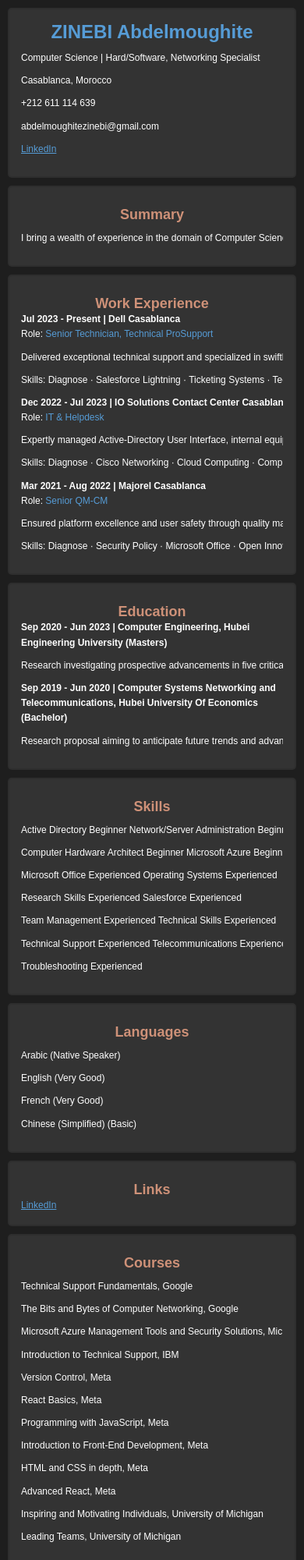
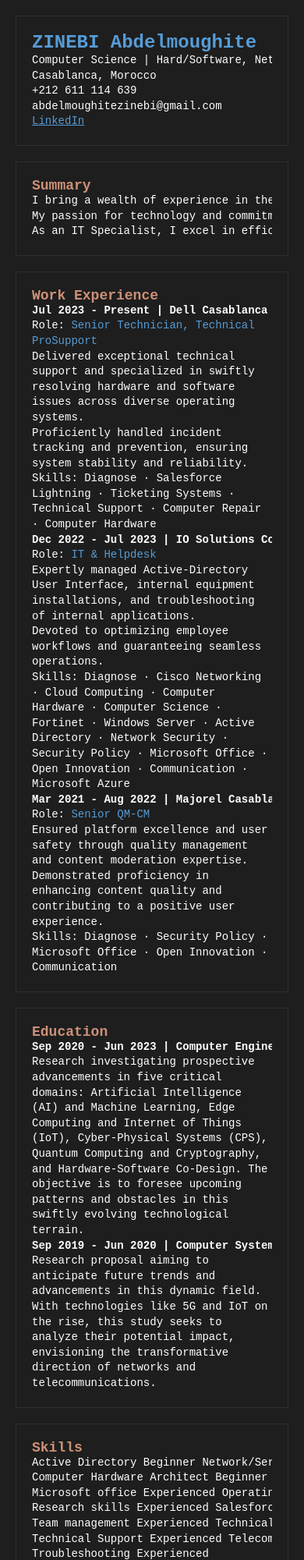
Before and after one commit to GIVREFOUX/Online, a plain HTML site: page index.html in a window 390 px wide. Shown: the top 2000 px of the page at 78% size. Drawn offline with Linux system fonts and the light colour scheme.

Commit message:
Update index.html

```diff
--- a/index.html
+++ b/index.html
@@ -1,32 +1,20 @@
 <!DOCTYPE html>
 <html>
-
 <head>
-    <meta name="viewport" content="width=device-width, initial-scale=1.0">
   <style>
     body {
       background-color: #1E1E1E;
-            font-family: Arial, sans-serif;
+      font-family: 'Courier New', monospace;
       color: #FFFFFF;
       margin: 0;
       padding: 0;
-            text-align: center;
     }
 
     .cv-section {
       margin: 20px;
+      border: 1px solid #2E2E2E;
       padding: 20px;
-            border: 2px solid #2E2E2E;
       word-wrap: break-word;
-            border-radius: 5px;
-            background-color: #333;
-            margin-bottom: 20px;
-            transition: background-color 0.3s, transform 0.3s;
-        }
-
-        .cv-section:hover {
-            background-color: #2E2E2E;
-            transform: scale(1.02);
     }
 
     .name {
@@ -39,18 +27,12 @@
       font-size: 18px;
       font-weight: bold;
       color: #CE9178;
-            margin-top: 10px;
     }
 
     .section-content {
       font-size: 14px;
-            line-height: 1.6;
+      line-height: 1.4;
       color: #FFFFFF;
-            text-align: left;
-        }
-
-        .section-content p {
-            margin: 10px 0;
     }
 
     .typing-effect {
@@ -60,56 +42,38 @@
     }
 
     @keyframes typing {
-            from {
-                width: 0;
-            }
-
-            to {
-                width: 100%;
-            }
+      from { width: 0; }
+      to { width: 100%; }
     }
 
     @keyframes blink-caret {
-            from, to {
-                border-right: 2px solid transparent;
+      from, to { border-right: 2px solid transparent; }
+      50% { border-right: 2px solid #000; }
     }
 
-            50% {
-                border-right: 2px solid #000;
-            }
-        }
-
-        @media (max-width: 767px) {
-            .cv-section {
-                margin: 10px;
-                padding: 15px;
-            }
-
-            .section-content {
-                font-size: 12px;
-            }
+    .formatted-text {
+      white-space: normal;
     }
   </style>
 </head>
-
 <body>
   <div class="cv-section">
     <div class="name typing-effect">ZINEBI Abdelmoughite</div>
     <div class="section-content typing-effect">
-            <p>Computer Science | Hard/Software, Networking Specialist</p>
-            <p>Casablanca, Morocco</p>
-            <p>+212 611 114 639</p>
-            <p>abdelmoughitezinebi@gmail.com</p>
-            <p><a href="https://www.linkedin.com/in/abdelmoughitezinebi/" style="color: #569CD6;">LinkedIn</a></p>
+      Computer Science | Hard/Software, Networking Specialist<br>
+      Casablanca, Morocco<br>
+      +212 611 114 639<br>
+      abdelmoughitezinebi@gmail.com<br>
+      <a href="https://www.linkedin.com/in/abdelmoughitezinebi/" style="color: #569CD6;">LinkedIn</a>
     </div>
   </div>
 
   <div class="cv-section">
     <div class="section-title typing-effect">Summary</div>
     <div class="section-content typing-effect">
-            <p>I bring a wealth of experience in the domain of Computer Science, specializing in hardware, software, and networking.
-                My passion for technology and commitment to learning make me a quick learner, ensuring I adapt seamlessly to evolving industry dynamics.
-                As an IT Specialist, I excel in efficiently resolving hardware and software issues, with a particular focus on network security and system administration.</p>
+      I bring a wealth of experience in the domain of Computer Science, specializing in hardware, software, and networking.<br>
+      My passion for technology and commitment to learning make me a quick learner, ensuring I adapt seamlessly to evolving industry dynamics.<br>
+      As an IT Specialist, I excel in efficiently resolving hardware and software issues, with a particular focus on network security and system administration.
     </div>
   </div>
 
@@ -123,8 +87,11 @@
         <div class="work-title">
           Role: <span style="color: #569CD6;">Senior Technician, Technical ProSupport</span>
         </div>
-                <p class="typing-effect">Delivered exceptional technical support and specialized in swiftly resolving hardware and software issues across diverse operating systems. Proficiently handled incident tracking and prevention, ensuring system stability and reliability.</p>
-                <p class="typing-effect">Skills: Diagnose · Salesforce Lightning · Ticketing Systems · Technical Support · Computer Repair · Computer Hardware</p>
+        <div class="formatted-text typing-effect">
+          Delivered exceptional technical support and specialized in swiftly resolving hardware and software issues across diverse operating systems.<br>
+          Proficiently handled incident tracking and prevention, ensuring system stability and reliability.<br>
+          Skills: Diagnose · Salesforce Lightning · Ticketing Systems · Technical Support · Computer Repair · Computer Hardware
+        </div>
       </div>
 
       <div class="work-entry">
@@ -134,8 +101,11 @@
         <div class="work-title">
           Role: <span style="color: #569CD6;">IT & Helpdesk</span>
         </div>
-                <p class="typing-effect">Expertly managed Active-Directory User Interface, internal equipment installations, and troubleshooting of internal applications. Devoted to optimizing employee workflows and guaranteeing seamless operations.</p>
-                <p class="typing-effect">Skills: Diagnose · Cisco Networking · Cloud Computing · Computer Hardware · Computer Science · Fortinet · Windows Server · Active Directory · Network Security · Security Policy · Microsoft Office · Open Innovation · Communication · Microsoft Azure</p>
+        <div class="formatted-text typing-effect">
+          Expertly managed Active-Directory User Interface, internal equipment installations, and troubleshooting of internal applications.<br>
+          Devoted to optimizing employee workflows and guaranteeing seamless operations.<br>
+          Skills: Diagnose · Cisco Networking · Cloud Computing · Computer Hardware · Computer Science · Fortinet · Windows Server · Active Directory · Network Security · Security Policy · Microsoft Office · Open Innovation · Communication · Microsoft Azure
+        </div>
       </div>
 
       <div class="work-entry">
@@ -145,96 +115,136 @@
         <div class="work-title">
           Role: <span style="color: #569CD6;">Senior QM-CM</span>
         </div>
-                <p class="typing-effect">Ensured platform excellence and user safety through quality management and content moderation expertise. Demonstrated proficiency in enhancing content quality and contributing to a positive user experience.</p>
-                <p class="typing-effect">Skills: Diagnose · Security Policy · Microsoft Office · Open Innovation · Communication</p>
+        <div class="formatted-text typing-effect">
+          Ensured platform excellence and user safety through quality management and content moderation expertise.<br>
+          Demonstrated proficiency in enhancing content quality and contributing to a positive user experience.<br>
+          Skills: Diagnose · Security Policy · Microsoft Office · Open Innovation · Communication
+        </div>
       </div>
     </div>
   </div>
 
   <div class="cv-section">
     <div class="section-title typing-effect">Education</div>
-        <div class="section-content">
+    <div class="section-content typing-effect">
+      <div class="education-entry">
+        <div class="education-headline typing-effect">
           <b>Sep 2020 - Jun 2023 | Computer Engineering, Hubei Engineering University (Masters)</b>
-            <p class="typing-effect">Research investigating prospective advancements in five critical domains: Artificial Intelligence (AI) and Machine Learning, Edge Computing and Internet of Things (IoT), Cyber-Physical Systems (CPS), Quantum Computing and Cryptography, and Hardware-Software Co-Design. The objective is to foresee upcoming patterns and obstacles in this swiftly evolving technological terrain.</p>
+        </div>
+        <div class="formatted-text typing-effect">
+          Research investigating prospective advancements in five critical domains: Artificial Intelligence (AI) and Machine Learning, Edge Computing and Internet of Things (IoT), Cyber-Physical Systems (CPS), Quantum Computing and Cryptography, and Hardware-Software Co-Design. The objective is to foresee upcoming patterns and obstacles in this swiftly evolving technological terrain.
+        </div>
+      </div>
+
+      <div class="education-entry">
+        <div class="education-headline typing-effect">
           <b>Sep 2019 - Jun 2020 | Computer Systems Networking and Telecommunications, Hubei University Of Economics (Bachelor)</b>
-            <p class="typing-effect">Research proposal aiming to anticipate future trends and advancements in this dynamic field. With technologies like 5G and IoT on the rise, this study seeks to analyze their potential impact, envisioning the transformative direction of networks and telecommunications.</p>
+        </div>
+        <div class="formatted-text typing-effect">
+          Research proposal aiming to anticipate future trends and advancements in this dynamic field. With technologies like 5G and IoT on the rise, this study seeks to analyze their potential impact, envisioning the transformative direction of networks and telecommunications.
+        </div>
+      </div>
     </div>
   </div>
 
   <div class="cv-section">
     <div class="section-title typing-effect">Skills</div>
-        <div class="section-content">
-            <p class="typing-effect">Active Directory Beginner Network/Server Administration Beginner</p>
-            <p class="typing-effect">Computer Hardware Architect Beginner Microsoft Azure Beginner</p>
-            <p class="typing-effect">Microsoft Office Experienced Operating Systems Experienced</p>
-            <p class="typing-effect">Research Skills Experienced Salesforce Experienced</p>
-            <p class="typing-effect">Team Management Experienced Technical Skills Experienced</p>
-            <p class="typing-effect">Technical Support Experienced Telecommunications Experienced</p>
-            <p class="typing-effect">Troubleshooting Experienced</p>
+    <div class="section-content typing-effect">
+      Active Directory Beginner Network/Server Administration Beginner<br>
+      Computer Hardware Architect Beginner Microsoft azure Beginner<br>
+      Microsoft office Experienced Operating Systems Experienced<br>
+      Research skills Experienced Salesforce Experienced<br>
+      Team management Experienced Technical skills Experienced<br>
+      Technical Support Experienced Telecommunications Experienced<br>
+      Troubleshooting Experienced
     </div>
   </div>
 
   <div class="cv-section">
     <div class="section-title typing-effect">Languages</div>
-        <div class="section-content">
-            <p class="typing-effect">Arabic (Native Speaker)</p>
-            <p class="typing-effect">English (Very Good)</p>
-            <p class="typing-effect">French (Very Good)</p>
-            <p class="typing-effect">Chinese (Simplified) (Basic)</p>
-        </div>
-    </div>
-
-    <div class="cv-section">
-        <div class="section-title typing-effect">Links</div>
-        <div class="section-content">
-            <a href="https://www.linkedin.com/in/abdelmoughitezinebi/" style="color: #569CD6;" class="typing-effect">LinkedIn</a>
+    <div class="section-content typing-effect">
+      Arabic Native Speaker<br>
+      English Very Good<br>
+      French Very Good<br>
+      Chinese (Simplified) Basic
     </div>
   </div>
 
   <div class="cv-section">
     <div class="section-title typing-effect">Courses</div>
     <div class="section-content">
-            <p class="typing-effect">Technical Support Fundamentals, Google</p>
-            <p class="typing-effect">The Bits and Bytes of Computer Networking, Google</p>
-            <p class="typing-effect">Microsoft Azure Management Tools and Security Solutions, Microsoft</p>
-            <p class="typing-effect">Introduction to Technical Support, IBM</p>
-            <p class="typing-effect">Version Control, Meta</p>
-            <p class="typing-effect">React Basics, Meta</p>
-            <p class="typing-effect">Programming with JavaScript, Meta</p>
-            <p class="typing-effect">Introduction to Front-End Development, Meta</p>
-            <p class="typing-effect">HTML and CSS in depth, Meta</p>
-            <p class="typing-effect">Advanced React, Meta</p>
-            <p class="typing-effect">Inspiring and Motivating Individuals, University of Michigan</p>
-            <p class="typing-effect">Leading Teams, University of Michigan</p>
+      <div class="course-entry">
+        <div class="course-headline typing-effect">
+          Technical Support Fundamentals, Google
+        </div>
+        <div class="course-title typing-effect">
+          The Bits and Bytes of Computer Networking, Google
+        </div>
+        <div class="course-title typing-effect">
+          Microsoft Azure Management Tools and Security Solutions, Microsoft
+        </div>
+        <div class="course-title typing-effect">
+          Introduction to Technical Support, IBM
+        </div>
+        <div class="course-title typing-effect">
+          Version Control, Meta
+        </div>
+        <div class="course-title typing-effect">
+          React Basics, Meta
+        </div>
+        <div class="course-title typing-effect">
+          Programming with JavaScript, Meta
+        </div>
+        <div class="course-title typing-effect">
+          Introduction to Front-End Development, Meta
+        </div>
+        <div class="course-title typing-effect">
+          HTML and CSS in depth, Meta
+        </div>
+        <div class="course-title typing-effect">
+          Advanced React, Meta
+        </div>
+        <div class="course-title typing-effect">
+          Inspiring and Motivating Individuals, University of Michigan
+        </div>
+        <div class="course-title typing-effect">
+          Leading Teams, University of Michigan
+        </div>
+      </div>
     </div>
   </div>
 
   <div class="cv-section">
     <div class="section-title typing-effect">Volunteering</div>
     <div class="section-content">
-            <p class="typing-effect">Front Speaker | Organizer | Instant Translator | Consultant, Moroccan Spacenauts</p>
-            <p class="typing-effect">Actively participated in numerous astronomy and astro-robotics events, catering to a diverse audience and promoting the marvels of space exploration and technology.</p>
-            <p class="typing-effect">This included coordination of major events such as:</p>
-            <p class="typing-effect">Visit of NASA's Engineer NAGIN COX and Mars Mission Staff</p>
-            <p class="typing-effect">Organization of NASA SpaceCam Morocco</p>
-            <p class="typing-effect">Visit of NASA's Quantum Physics Engineer Kamal Oudrhiri</p>
-            <p class="typing-effect">SpaceFest, SpaceBot, SpaceVan, and other notable events</p>
-            <p class="typing-effect">My engagement with the Moroccan Pacenauts Association significantly enhanced my public speaking, event organization, and interpersonal skills. These experiences further ignited my passion for astronomy and astro-robotics, driving me to continuously contribute to this fascinating field.</p>
+      <div class="volunteer-entry">
+        <div class="volunteer-headline typing-effect">
+          Front Speaker | Organizer | Instant translator | Consultant, Moroccan Spacenauts
+        </div>
+        <div class="formatted-text typing-effect">
+          Actively participated in numerous astronomy and astro-robotics events, catering to a diverse audience and promoting the marvels of space exploration and technology.<br>
+          This included coordination of major events such as:<br>
+          Visit of NASA's Engineer NAGIN COX and Mars Mission Staff<br>
+          Organization of NASA SpaceCam Morocco<br>
+          Visit of NASA's Quantum Physics Engineer Kamal Oudrhiri<br>
+          SpaceFest, SpaceBot, SpaceVan, and other notable events<br>
+          My engagement with the Moroccan Pacenauts Association significantly enhanced my public speaking, event organization, and interpersonal skills. These experiences further ignited my passion for astronomy and astro-robotics, driving me to continuously contribute to this fascinating field.
+        </div>
+      </div>
     </div>
   </div>
 
   <div class="cv-section">
     <div class="section-title typing-effect">Hobbies</div>
     <div class="section-content typing-effect">
-            <p>Astronomy/Astrophysics</p>
-            <p>Robotics (AI, Automation, SaaS Software Automation)</p>
-            <p>Writing</p>
-            <p>Politics</p>
-            <p>Discovery</p>
-            <p>Online Courses & Webinars</p>
-            <p>Freelance (Consulting: Directive IT, Cloud Infrastructure, IT Team Building and Task Vision)</p>
+      Astronomy/Astrophysics<br>
+      Robotics (AI, Automation, SaaS Software Automation)<br>
+      Writing<br>
+      Politics<br>
+      Discovery<br>
+      Online Courses & Webinars<br>
+      Freelance (Consulting: Directive IT, Cloud Infrastructure, IT Team Building and Task Vision)
     </div>
   </div>
 </body>
-
 </html>
```
Lines whose indentation alone changed are shown as unchanged.
